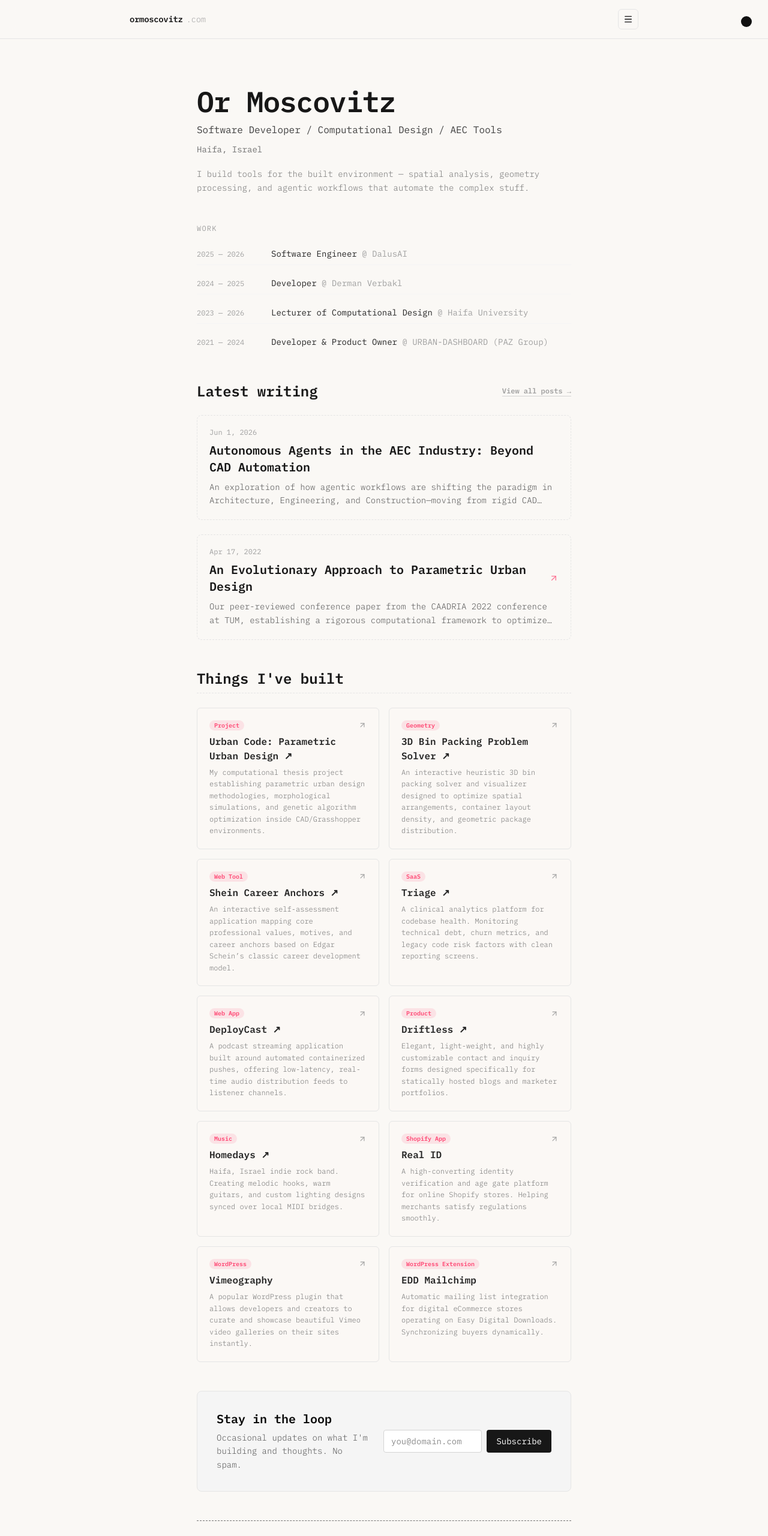
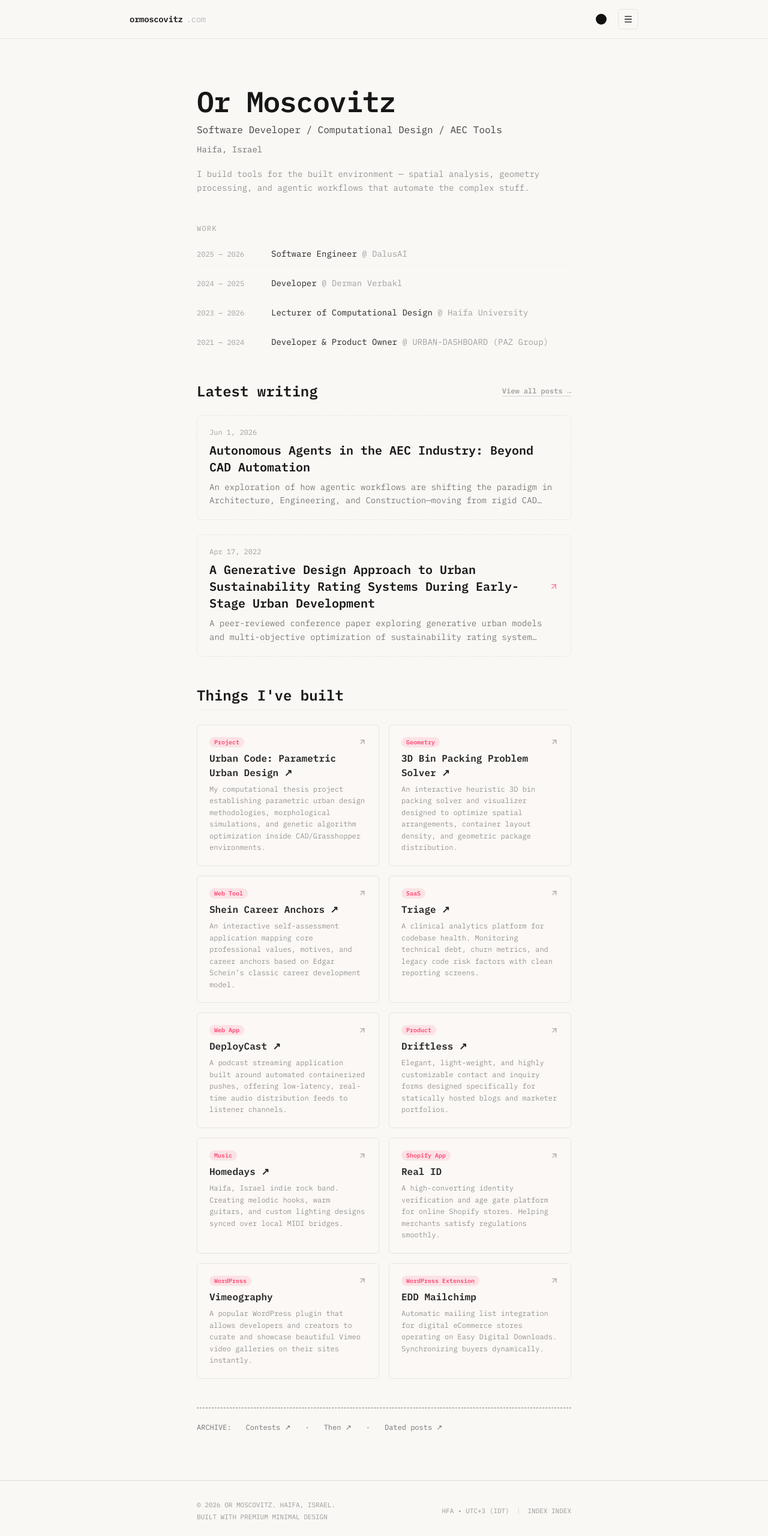
Before and after one commit to OrMosco/Or-Moscovitz-site, a React (Vite) app: page / in a window 1280 px wide. Shown: the top 2561 px of the page at 60% size. Built offline with nearby package versions, Linux system fonts and the light colour scheme.

Commit message:
Remove backlog nav/page, move ThemeToggle to header, remove newsletter, fix article title

```diff
--- a/src/App.tsx
+++ b/src/App.tsx
@@ -9,8 +9,6 @@ import HomeView from './components/HomeView.tsx';
 import AboutView from './components/AboutView.tsx';
 import BlogListView from './components/BlogListView.tsx';
 import ProjectsView from './components/ProjectsView.tsx';
-import BacklogView from './components/BacklogView.tsx';
-import ThemeToggle from './components/ThemeToggle.tsx';
 import { ActivePage, Post, ThemeMode } from './types.ts';
 import { getTheme, nextTheme, applyTheme } from './theme.ts';
 
@@ -55,8 +53,6 @@ export default function App() {
         return <AboutView />;
       case 'projects':
         return <ProjectsView />;
-      case 'backlog':
-        return <BacklogView />;
       default:
         return (
           <HomeView
@@ -74,16 +70,13 @@ export default function App() {
       className="min-h-screen transition-colors duration-300 flex flex-col antialiased"
       style={{ backgroundColor: theme.bg, color: theme.text }}
     >
-      {/* Theme toggle circle — fixed top right */}
-      <div className="fixed top-4 right-4 z-[60]">
-        <ThemeToggle themeMode={themeMode} onToggle={handleThemeToggle} />
-      </div>
-
       <Header
         activePage={activePage}
         setActivePage={(page) => { setActivePage(page); setSelectedPost(null); window.scrollTo({ top: 0, behavior: 'smooth' }); }}
         darkMode={darkMode}
         setDarkMode={() => {}} // handled by ThemeToggle now
+        themeMode={themeMode}
+        onThemeToggle={handleThemeToggle}
       />
 
       <main className="flex-grow max-w-2xl mx-auto px-6 py-12 md:py-16 w-full">
--- a/src/components/Header.tsx
+++ b/src/components/Header.tsx
@@ -6,23 +6,25 @@
 import React, { useState } from 'react';
 import { motion, AnimatePresence } from 'motion/react';
 import { Menu, X, ArrowUpRight } from 'lucide-react';
-import { ActivePage } from '../types.ts';
+import { ActivePage, ThemeMode } from '../types.ts';
+import ThemeToggle from './ThemeToggle.tsx';
 
 interface HeaderProps {
   activePage: ActivePage;
   setActivePage: (page: ActivePage) => void;
   darkMode: boolean;
   setDarkMode: (dark: boolean) => void;
+  themeMode: ThemeMode;
+  onThemeToggle: () => void;
 }
 
-export default function Header({ activePage, setActivePage, darkMode, setDarkMode }: HeaderProps) {
+export default function Header({ activePage, setActivePage, darkMode, setDarkMode, themeMode, onThemeToggle }: HeaderProps) {
   const [isOpen, setIsOpen] = useState(false);
 
   const menuItems = [
     { number: '01', label: 'Writing', value: 'blog' as ActivePage },
     { number: '02', label: 'About', value: 'about' as ActivePage },
     { number: '03', label: 'Projects', value: 'projects' as ActivePage },
-    { number: '04', label: 'Backlog', value: 'backlog' as ActivePage },
   ];
 
   const handleNavClick = (page: ActivePage) => {
@@ -45,7 +47,8 @@ export default function Header({ activePage, setActivePage, darkMode, setDarkMod
         </button>
 
         {/* Action Controls */}
-        <div className="flex items-center gap-4">
+        <div className="flex items-center gap-2">
+          <ThemeToggle themeMode={themeMode} onToggle={onThemeToggle} />
           {/* Retro Hamburger Toggle button */}
           <button
             onClick={() => setIsOpen(!isOpen)}
--- a/src/components/HomeView.tsx
+++ b/src/components/HomeView.tsx
@@ -3,10 +3,10 @@
  * SPDX-License-Identifier: Apache-2.0
  */
 
-import React, { useState } from 'react';
+import React from 'react';
 import { motion } from 'motion/react';
-import { ArrowRight, ArrowUpRight, Check } from 'lucide-react';
-import { ActivePage, Post, Project } from '../types.ts';
+import { ArrowUpRight } from 'lucide-react';
+import { ActivePage, Post } from '../types.ts';
 import { blogPosts, projects } from '../data.ts';
 
 interface HomeViewProps {
@@ -15,24 +15,11 @@ interface HomeViewProps {
 }
 
 export default function HomeView({ setActivePage, setSelectedPost }: HomeViewProps) {
-  const [email, setEmail] = useState('');
-  const [subscribed, setSubscribed] = useState(false);
-
   const navigationShortcuts = [
     { number: '01', name: 'Writing', page: 'blog' as ActivePage },
     { number: '02', name: 'About', page: 'about' as ActivePage },
     { number: '03', name: 'Projects', page: 'projects' as ActivePage },
-    { number: '04', name: 'Backlog', page: 'backlog' as ActivePage },
   ];
-
-  const handleSubscribe = (e: React.FormEvent) => {
-    e.preventDefault();
-    if (email.trim()) {
-      setSubscribed(true);
-      setEmail('');
-      setTimeout(() => setSubscribed(false), 4000);
-    }
-  };
 
   const handlePostClick = (post: Post) => {
     setSelectedPost(post);
@@ -214,47 +201,6 @@ export default function HomeView({ setActivePage, setSelectedPost }: HomeViewPro
         </div>
       </section>
 
-      {/* Stay in the Loop Newsletter Card */}
-      <section className="bg-neutral-100 dark:bg-neutral-900/40 p-6 md:p-8 rounded-lg border border-neutral-200 dark:border-neutral-800/80 flex flex-col md:flex-row gap-6 items-start md:items-center justify-between">
-        <div className="flex flex-col gap-1.5 max-w-sm">
-          <h3 className="font-serif text-xl font-semibold text-neutral-950 dark:text-neutral-50">
-            Stay in the loop
-          </h3>
-          <p className="font-sans text-sm text-neutral-600 dark:text-neutral-400 font-light leading-relaxed">
-            Occasional updates on what I'm building and thoughts. No spam.
-          </p>
-        </div>
-
-        <form onSubmit={handleSubscribe} className="flex flex-col sm:flex-row gap-2 w-full md:w-auto md:min-w-[280px]">
-          <div className="relative flex-grow">
-            <input
-              type="email"
-              value={email}
-              onChange={(e) => setEmail(e.target.value)}
-              placeholder="you@domain.com"
-              required
-              className="w-full px-3 py-2 border border-neutral-300 dark:border-neutral-800 dark:bg-neutral-950/60 text-sm text-neutral-900 dark:text-neutral-50 rounded bg-white focus:outline-none focus:border-rose-500 dark:focus:border-rose-500 transition-colors"
-              id="newsletter-email-input"
-            />
-          </div>
-          <button
-            type="submit"
-            disabled={subscribed}
-            className="px-4 py-2 bg-neutral-900 hover:bg-neutral-850 dark:bg-rose-600 dark:hover:bg-rose-500 text-white rounded text-sm font-mono cursor-pointer transition-colors flex items-center justify-center gap-1.5 shrink-0 focus:outline-none"
-            id="newsletter-submit-btn"
-          >
-            {subscribed ? (
-              <>
-                <Check className="w-3.5 h-3.5" />
-                Joined
-              </>
-            ) : (
-              'Subscribe'
-            )}
-          </button>
-        </form>
-      </section>
-
       {/* Subtle Archive Links */}
       <section className="flex flex-wrap items-center gap-6 font-mono text-xs text-neutral-500 dark:text-neutral-600 border-t border-dashed border-neutral-250 dark:border-neutral-800/60 pt-6">
         <span>ARCHIVE:</span>
--- a/src/data.ts
+++ b/src/data.ts
@@ -32,13 +32,15 @@ In the AEC context, AI agents are not designed to replace architects, urban plan
   },
   {
     id: 'caadria-2022-urban-code',
-    title: 'An Evolutionary Approach to Parametric Urban Design',
+    title: 'A Generative Design Approach to Urban Sustainability Rating Systems During Early-Stage Urban Development',
     slug: 'caadria-2022-urban-code',
     date: 'Apr 17, 2022',
-    summary: 'Our peer-reviewed conference paper from the CAADRIA 2022 conference at TUM, establishing a rigorous computational framework to optimize neighborhood-scale master plans using genetic algorithms.',
+    summary: 'A peer-reviewed conference paper exploring generative urban models and multi-objective optimization of sustainability rating system (SRS) metrics to enhance SRS implementation in planning. Applied to a case study where contradicting trade-offs between municipal and stakeholder objectives had hindered SRS planning goals.',
     content: `Published in the *Proceedings of the 27th International Conference of the Association for Computer-Aided Architectural Design Research in Asia (CAADRIA) 2022*, hosted by the Technical University of Munich (TUM).
 
-This academic paper introduces a generative optimization workflow developed during my thesis project. The system automatically constructs, simulates, and optimizes urban block structures under high-density environmental constraints, establishing complex fitness criteria over solar radiance, geometric density, and connectivity indexes.`,
+This paper explores generative urban models and multi-objective optimization of sustainability rating system (SRS) metrics to potentially enhance SRS use in planning processes. We apply this framework to a case study that had not reached its SRS planning goals due to contradicting trade-offs between municipal and stakeholder objectives.
+
+The urban model reflects stakeholder design requirements and constraints — such as the desired floor area ratio (FAR), building types, and unit count — while the SRS metrics act as optimization goals. As part of the process, we automate quantitative indicators from Israel SRS *360 Neighbourhood* to use them as optimization goals and to analyse their correlation and trade-offs. Through this process, we enable a generative exploration of high-performing design iterations relative to a chosen set of SRS goals, informing stakeholders of their decision trade-offs concerning SRS indicators in urban development.`,
     url: 'https://papers.cumincad.org/cgi-bin/works/paper/caadria2022_281',
     isExternal: true,
   }
```
